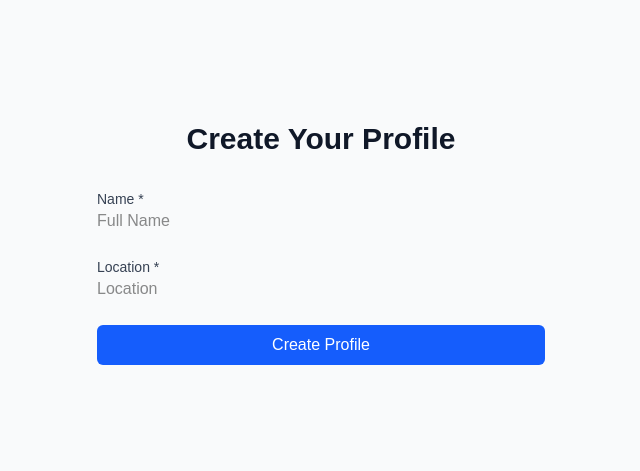
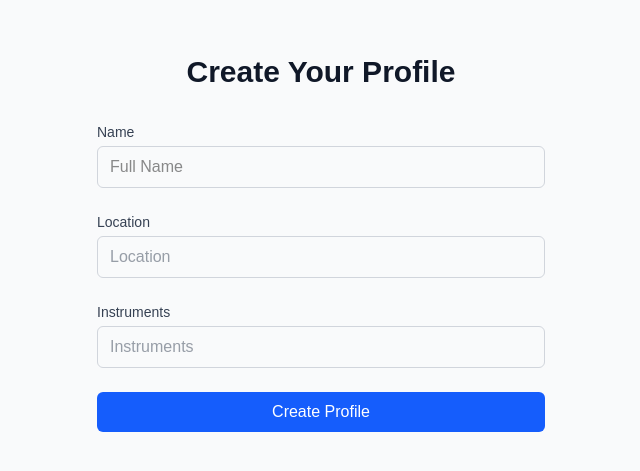
Before and after one commit to jahend412/bandmate, a Next.js app in the folder frontend/: page /create-profile/musician in a window 1280 px wide. Shown: the part 169-640 px from the top of the page, without its empty margins (319-959 px from the left). Built offline with nearby package versions, Linux system fonts and the light colour scheme.

Commit message:
Finished Form... For now
Added styling to the inputs.
-  Added Instruments.  Kept it as a text to allow users to input as many instruments as they want.

```diff
--- a/frontend/src/app/create-profile/musician/page.js
+++ b/frontend/src/app/create-profile/musician/page.js
@@ -41,9 +41,10 @@ export default function CreateMusicianProfile() {
               htmlFor="name"
               className="block text-sm font-medium text-gray-700"
             >
-              Name *
+              Name
             </label>
             <input
+              className="mt-1 block w-full px-3 py-2 border border-gray-300 rounded-md focus:outline-none focus:ring-blue-500 focus:border-blue-500"
               id="name"
               type="text"
               {...register("name", {
@@ -64,9 +65,10 @@ export default function CreateMusicianProfile() {
               htmlFor="location"
               className="block text-sm font-medium text-gray-700"
             >
-              Location *
+              Location
             </label>
             <input
+              className="mt-1 block w-full px-3 py-2 border border-gray-300 text-gray-700 rounded-md focus:outline-none focus:ring-blue-500 focus:border-blue-500"
               id="location"
               type="text"
               {...register("location", {
@@ -77,6 +79,28 @@ export default function CreateMusicianProfile() {
             {errors.location && (
               <p className="mt-1 text-sm text-red-600">
                 {errors.location.message}
+              </p>
+            )}
+          </div>
+          <div>
+            <label
+              htmlFor="instruments"
+              className="block text-sm font-medium text-gray-700"
+            >
+              Instruments
+            </label>
+            <input
+              className="mt-1 block w-full px-3 py-2 border border-gray-300 text-gray-700 rounded-md focus:outline-none focus:ring-blue-500 focus:border-blue-500"
+              id="instruments"
+              type="text"
+              {...register("instruments", {
+                required: "Instruments required",
+              })}
+              placeholder="Instruments"
+            />
+            {errors.instruments && (
+              <p className="mt-1 text-sm text-red-600">
+                {errors.instruments.message}
               </p>
             )}
           </div>
```
